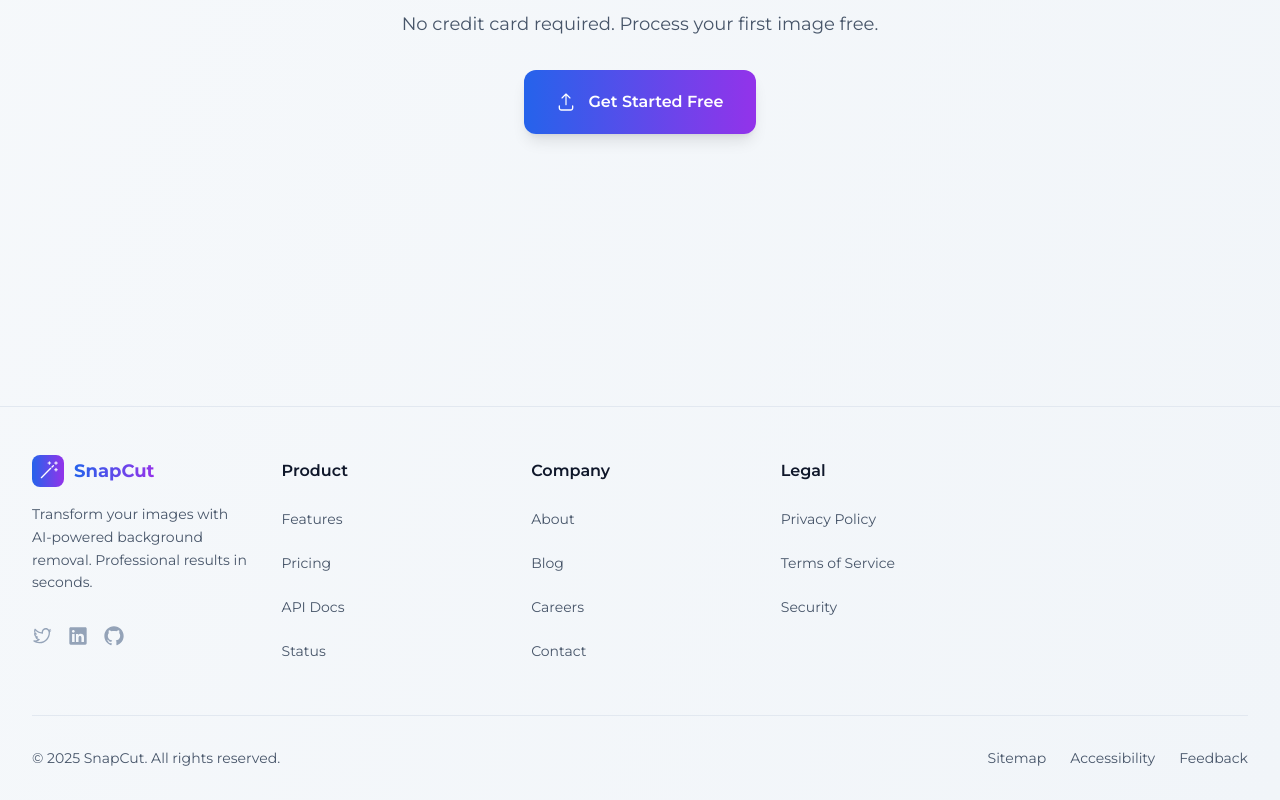
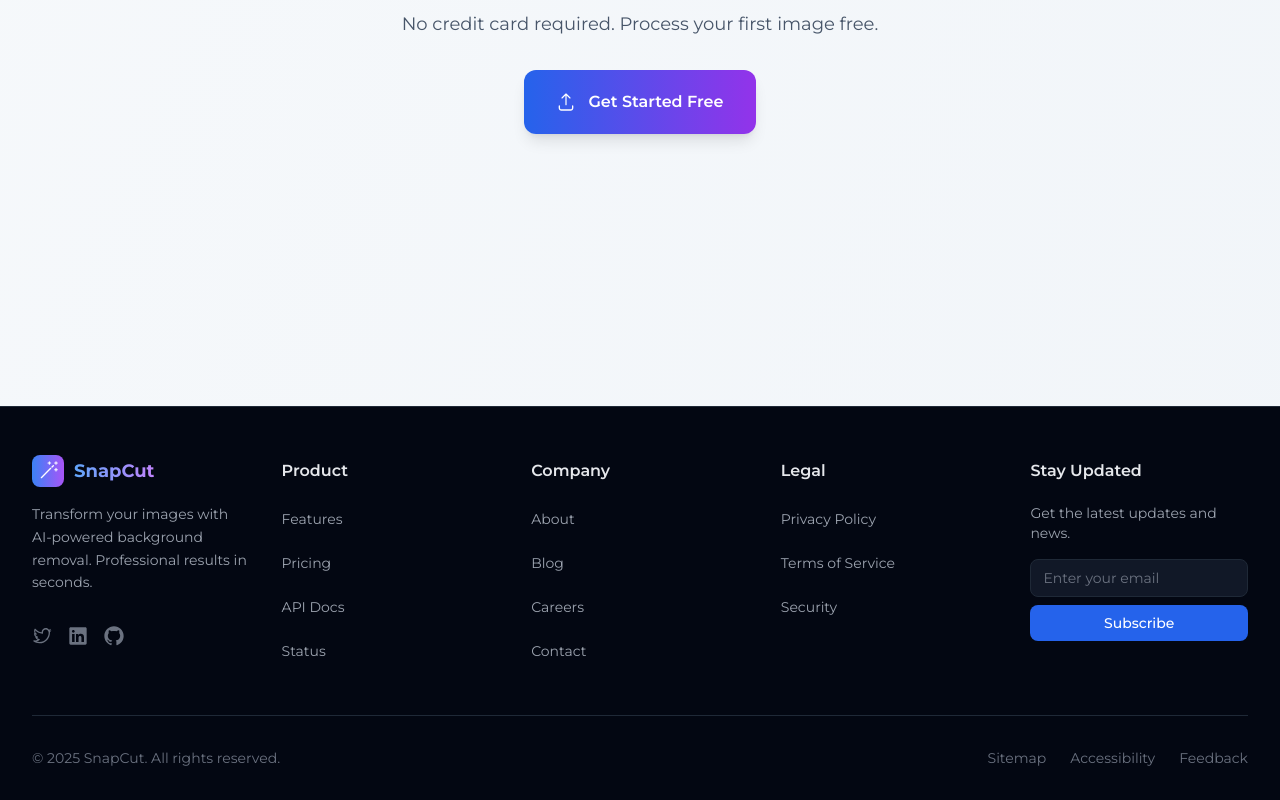
Before and after one commit to DipeshPun91/bg_remover, a Next.js app: page / in a window 1280 px wide. Shown: the part 2056-2856 px from the top of the page. Built offline with nearby package versions, Linux system fonts and the light colour scheme.

Commit message:
footer changes

```diff
--- a/src/components/Footer.tsx
+++ b/src/components/Footer.tsx
@@ -13,55 +13,62 @@ const childVariants = {
 };
 
 const Footer = () => {
+  const currentYear = new Date().getFullYear();
+
   return (
     <motion.footer
       variants={childVariants}
-      className="border-t border-slate-200 mt-24 pt-12 pb-8"
+      className="bg-gray-950 border-t border-gray-800 mt-24 pt-12 pb-8"
     >
       <div className="max-w-7xl mx-auto px-4 sm:px-6 lg:px-8">
         <div className="grid md:grid-cols-5 gap-8 mb-12">
+          {/* Brand Section */}
           <div className="space-y-4">
             <div className="flex items-center gap-2.5">
-              <div className="w-8 h-8 bg-gradient-to-r from-blue-600 to-purple-600 rounded-lg flex items-center justify-center">
+              <div className="w-8 h-8 bg-gradient-to-r from-blue-500 to-purple-500 rounded-lg flex items-center justify-center">
                 <MagicWandIcon className="w-5 h-5 text-white" />
               </div>
-              <span className="text-lg font-bold bg-gradient-to-r from-blue-600 to-purple-600 bg-clip-text text-transparent">
+              <span className="text-lg font-bold bg-gradient-to-r from-blue-400 to-purple-400 bg-clip-text text-transparent">
                 SnapCut
               </span>
             </div>
-            <p className="text-sm text-slate-600 leading-relaxed">
+            <p className="text-sm text-gray-400 leading-relaxed">
               Transform your images with AI-powered background removal.
               Professional results in seconds.
             </p>
             <div className="flex gap-4 pt-4">
               <a
                 href="#"
-                className="text-slate-400 hover:text-blue-600 transition-colors"
+                className="text-gray-500 hover:text-blue-400 transition-colors"
+                aria-label="Twitter"
               >
                 <TwitterLogoIcon className="w-5 h-5" />
               </a>
               <a
                 href="#"
-                className="text-slate-400 hover:text-blue-600 transition-colors"
+                className="text-gray-500 hover:text-blue-400 transition-colors"
+                aria-label="LinkedIn"
               >
                 <LinkedInLogoIcon className="w-5 h-5" />
               </a>
               <a
                 href="#"
-                className="text-slate-400 hover:text-blue-600 transition-colors"
+                className="text-gray-500 hover:text-blue-400 transition-colors"
+                aria-label="GitHub"
               >
                 <GitHubLogoIcon className="w-5 h-5" />
               </a>
             </div>
           </div>
 
+          {/* Product Section */}
           <div className="space-y-4">
-            <h4 className="font-semibold text-slate-900">Product</h4>
+            <h4 className="font-semibold text-gray-200">Product</h4>
             <ul className="space-y-3">
               <li>
                 <a
                   href="#"
-                  className="text-sm text-slate-600 hover:text-blue-600 transition-colors"
+                  className="text-sm text-gray-400 hover:text-blue-400 transition-colors"
                 >
                   Features
                 </a>
@@ -69,7 +76,7 @@ const Footer = () => {
               <li>
                 <a
                   href="#"
-                  className="text-sm text-slate-600 hover:text-blue-600 transition-colors"
+                  className="text-sm text-gray-400 hover:text-blue-400 transition-colors"
                 >
                   Pricing
                 </a>
@@ -77,7 +84,7 @@ const Footer = () => {
               <li>
                 <a
                   href="#"
-                  className="text-sm text-slate-600 hover:text-blue-600 transition-colors"
+                  className="text-sm text-gray-400 hover:text-blue-400 transition-colors"
                 >
                   API Docs
                 </a>
@@ -85,7 +92,7 @@ const Footer = () => {
               <li>
                 <a
                   href="#"
-                  className="text-sm text-slate-600 hover:text-blue-600 transition-colors"
+                  className="text-sm text-gray-400 hover:text-blue-400 transition-colors"
                 >
                   Status
                 </a>
@@ -93,13 +100,14 @@ const Footer = () => {
             </ul>
           </div>
 
+          {/* Company Section */}
           <div className="space-y-4">
-            <h4 className="font-semibold text-slate-900">Company</h4>
+            <h4 className="font-semibold text-gray-200">Company</h4>
             <ul className="space-y-3">
               <li>
                 <a
                   href="#"
-                  className="text-sm text-slate-600 hover:text-blue-600 transition-colors"
+                  className="text-sm text-gray-400 hover:text-blue-400 transition-colors"
                 >
                   About
                 </a>
@@ -107,7 +115,7 @@ const Footer = () => {
               <li>
                 <a
                   href="#"
-                  className="text-sm text-slate-600 hover:text-blue-600 transition-colors"
+                  className="text-sm text-gray-400 hover:text-blue-400 transition-colors"
                 >
                   Blog
                 </a>
@@ -115,7 +123,7 @@ const Footer = () => {
               <li>
                 <a
                   href="#"
-                  className="text-sm text-slate-600 hover:text-blue-600 transition-colors"
+                  className="text-sm text-gray-400 hover:text-blue-400 transition-colors"
                 >
                   Careers
                 </a>
@@ -123,7 +131,7 @@ const Footer = () => {
               <li>
                 <a
                   href="#"
-                  className="text-sm text-slate-600 hover:text-blue-600 transition-colors"
+                  className="text-sm text-gray-400 hover:text-blue-400 transition-colors"
                 >
                   Contact
                 </a>
@@ -131,13 +139,14 @@ const Footer = () => {
             </ul>
           </div>
 
+          {/* Legal Section */}
           <div className="space-y-4">
-            <h4 className="font-semibold text-slate-900">Legal</h4>
+            <h4 className="font-semibold text-gray-200">Legal</h4>
             <ul className="space-y-3">
               <li>
                 <a
                   href="#"
-                  className="text-sm text-slate-600 hover:text-blue-600 transition-colors"
+                  className="text-sm text-gray-400 hover:text-blue-400 transition-colors"
                 >
                   Privacy Policy
                 </a>
@@ -145,7 +154,7 @@ const Footer = () => {
               <li>
                 <a
                   href="#"
-                  className="text-sm text-slate-600 hover:text-blue-600 transition-colors"
+                  className="text-sm text-gray-400 hover:text-blue-400 transition-colors"
                 >
                   Terms of Service
                 </a>
@@ -153,28 +162,56 @@ const Footer = () => {
               <li>
                 <a
                   href="#"
-                  className="text-sm text-slate-600 hover:text-blue-600 transition-colors"
+                  className="text-sm text-gray-400 hover:text-blue-400 transition-colors"
                 >
                   Security
                 </a>
               </li>
             </ul>
           </div>
+
+          {/* Newsletter Section - Added for professional touch */}
+          <div className="space-y-4">
+            <h4 className="font-semibold text-gray-200">Stay Updated</h4>
+            <p className="text-sm text-gray-400">
+              Get the latest updates and news.
+            </p>
+            <div className="flex flex-col gap-2">
+              <input
+                type="email"
+                placeholder="Enter your email"
+                className="px-3 py-2 bg-gray-900 border border-gray-800 rounded-lg text-sm text-gray-200 placeholder-gray-500 focus:outline-none focus:border-blue-500 transition-colors"
+              />
+              <button className="px-3 py-2 bg-blue-600 hover:bg-blue-700 text-white text-sm font-medium rounded-lg transition-colors">
+                Subscribe
+              </button>
+            </div>
+          </div>
         </div>
 
-        <div className="border-t border-slate-200 pt-8">
-          <div className="flex flex-col md:flex-row justify-between items-center">
-            <p className="text-sm text-slate-600">
-              © 2025 SnapCut. All rights reserved.
+        {/* Bottom Bar */}
+        <div className="border-t border-gray-800 pt-8">
+          <div className="flex flex-col md:flex-row justify-between items-center gap-4">
+            <p className="text-sm text-gray-500">
+              © {currentYear} SnapCut. All rights reserved.
             </p>
-            <div className="flex gap-6 mt-4 md:mt-0 text-sm text-slate-600">
-              <a href="#" className="hover:text-blue-600 transition-colors">
+            <div className="flex gap-6 text-sm">
+              <a
+                href="#"
+                className="text-gray-500 hover:text-blue-400 transition-colors"
+              >
                 Sitemap
               </a>
-              <a href="#" className="hover:text-blue-600 transition-colors">
+              <a
+                href="#"
+                className="text-gray-500 hover:text-blue-400 transition-colors"
+              >
                 Accessibility
               </a>
-              <a href="#" className="hover:text-blue-600 transition-colors">
+              <a
+                href="#"
+                className="text-gray-500 hover:text-blue-400 transition-colors"
+              >
                 Feedback
               </a>
             </div>
```
